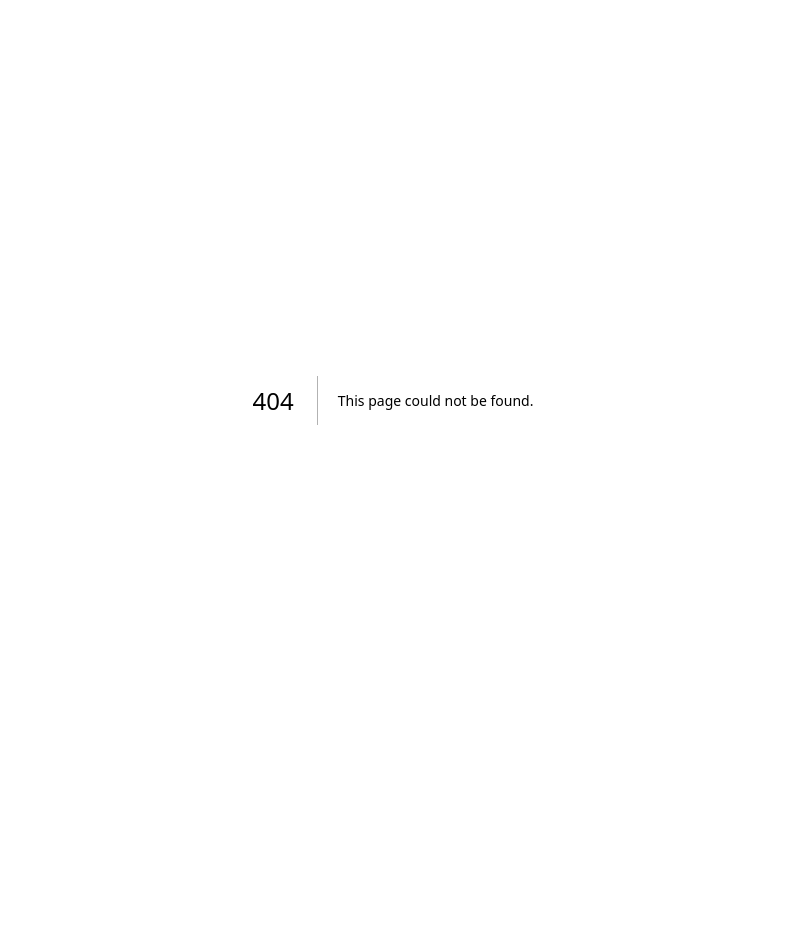
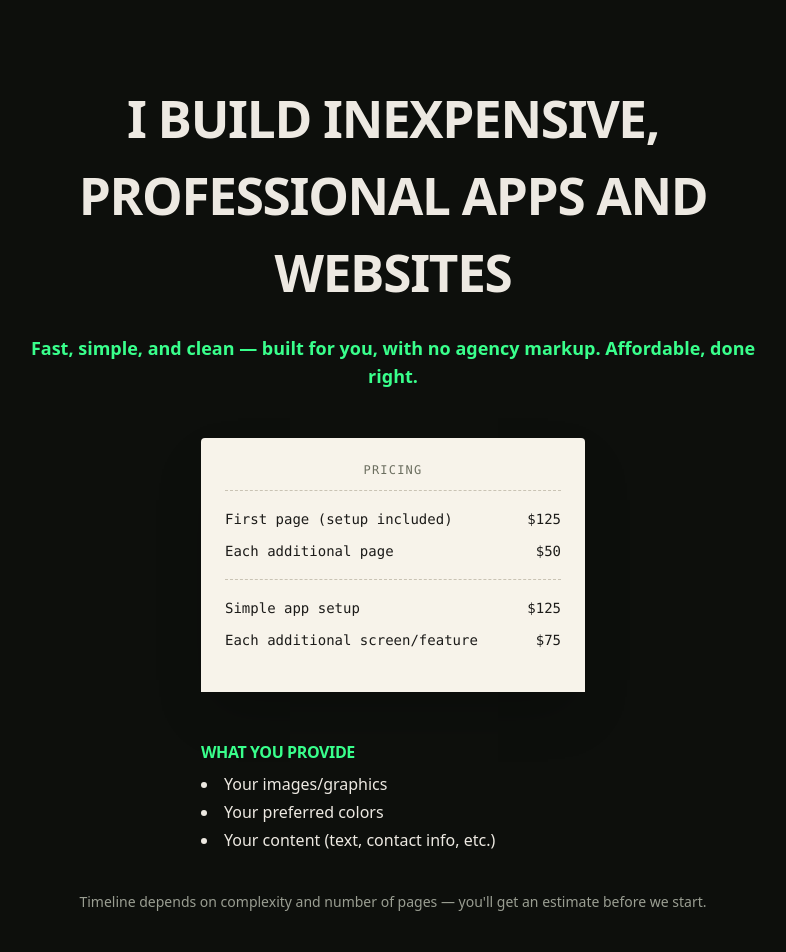
Before and after one commit to myapptly/apptly-website, a Next.js app: page /build-for-me in a window 1280 px wide. Before the commit this address had no page. Shown: the top 952 px of the page, without its empty margins (247-1033 px from the left). Before the commit the page ends 800 px from the top, so only its background shows below. Built offline with nearby package versions, Linux system fonts and the light colour scheme.

Commit message:
build-for-me/page.tsx

```diff
--- /dev/null
+++ b/app/build-for-me/page.tsx
@@ -0,0 +1,60 @@
+export default function BuildForMe() {
+  return (
+    <section className="relative bg-[#0D0F0C] text-[#EDE9E2] min-h-screen px-6 py-20">
+      <div className="max-w-3xl mx-auto flex flex-col items-center text-center gap-6">
+        <h1 className="font-black uppercase tracking-tight text-[clamp(2rem,4vw,3.2rem)]">
+          I Build Inexpensive, Professional Apps and Websites
+        </h1>
+
+        <p className="text-lg text-[#39FF8C] font-semibold">
+          Fast, simple, and clean — built for you, with no agency markup. Affordable, done right.
+        </p>
+
+        <div className="w-full max-w-sm rounded-t bg-[#F7F3EA] p-6 pb-9 text-[#1C1B19] shadow-2xl mt-6">
+          <div className="mb-3 border-b border-dashed border-[#C9C3B4] pb-3 text-center font-mono text-xs uppercase tracking-widest text-[#6B6E5F]">
+            Pricing
+          </div>
+          <div className="flex justify-between py-1.5 font-mono text-sm">
+            <span>First page (setup included)</span>
+            <span className="font-medium">$125</span>
+          </div>
+          <div className="flex justify-between py-1.5 font-mono text-sm">
+            <span>Each additional page</span>
+            <span className="font-medium">$50</span>
+          </div>
+          <hr className="my-3 border-t border-dashed border-[#C9C3B4]" />
+          <div className="flex justify-between py-1.5 font-mono text-sm">
+            <span>Simple app setup</span>
+            <span className="font-medium">$125</span>
+          </div>
+          <div className="flex justify-between py-1.5 font-mono text-sm">
+            <span>Each additional screen/feature</span>
+            <span className="font-medium">$75</span>
+          </div>
+        </div>
+
+        <div className="w-full max-w-sm text-left mt-6">
+          <h2 className="font-black uppercase tracking-tight text-[#39FF8C] mb-2">
+            What You Provide
+          </h2>
+          <ul className="list-disc list-inside text-[#EDE9E2] space-y-1">
+            <li>Your images/graphics</li>
+            <li>Your preferred colors</li>
+            <li>Your content (text, contact info, etc.)</li>
+          </ul>
+        </div>
+
+        <p className="text-sm text-[#9A9E92] mt-4">
+          Timeline depends on complexity and number of pages — you'll get an estimate before we start.
+        </p>
+
+        <a
+          href="mailto:builditnow@myapptly.com"
+          className="mt-8 rounded-full bg-[#39FF8C] text-black font-bold px-8 py-3 hover:bg-[#39FF8C]/90 transition-colors"
+        >
+          Tell Me What You Need
+        </a>
+      </div>
+    </section>
+  );
+}
```
